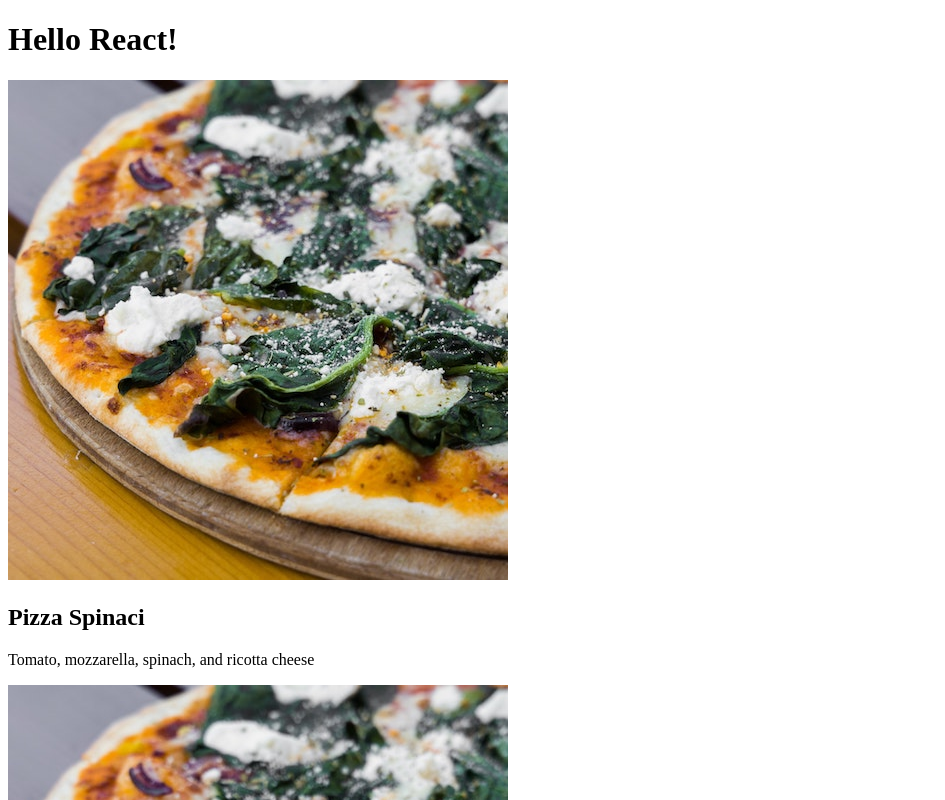
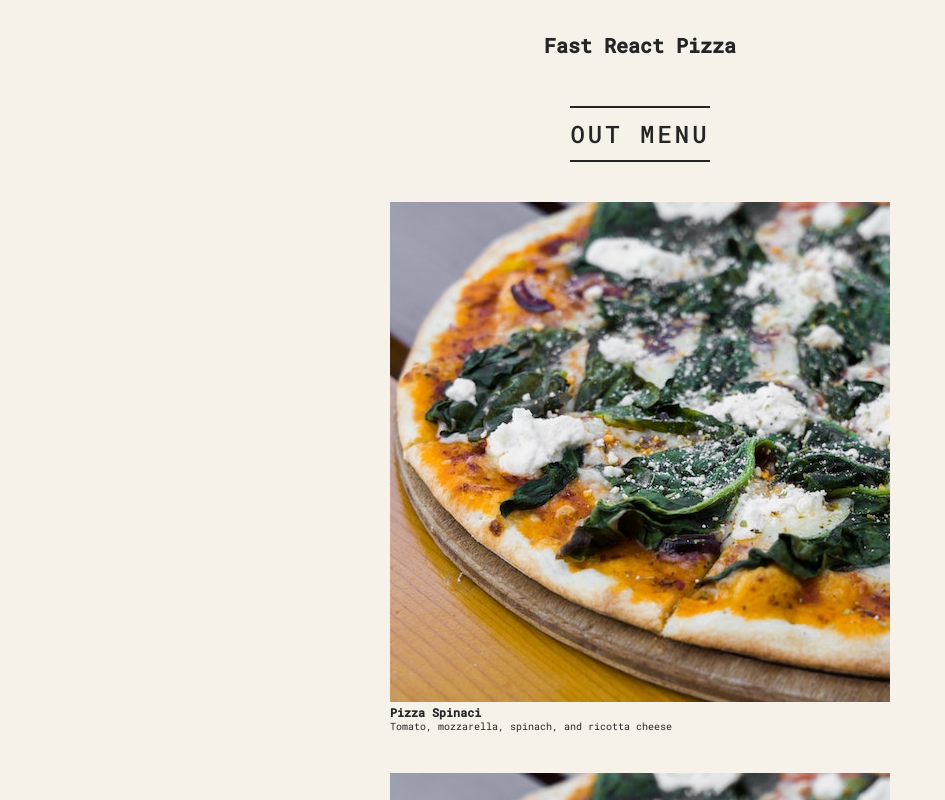
Before and after one commit to AleDegia/React, a React (Create React App) app in the folder 03_primoProgettino/pizza-menu/: page / in a window 1280 px wide. Shown: the top 800 px of the page, without its empty margins (0-945 px from the left). Built offline with nearby package versions, Linux system fonts and the light colour scheme.

Commit message:
nested components + css applicato

```diff
--- a/03_primoProgettino/pizza-menu/src/index.css
+++ b/03_primoProgettino/pizza-menu/src/index.css
@@ -1,13 +1,187 @@
-body {
+@import url('https://fonts.googleapis.com/css2?family=Roboto+Mono:ital,wght@0,300;0,400;0,500;1,300&display=swap');
+
+* {
   margin: 0;
-  font-family: -apple-system, BlinkMacSystemFont, 'Segoe UI', 'Roboto', 'Oxygen',
-    'Ubuntu', 'Cantarell', 'Fira Sans', 'Droid Sans', 'Helvetica Neue',
-    sans-serif;
-  -webkit-font-smoothing: antialiased;
-  -moz-osx-font-smoothing: grayscale;
+  padding: 0;
+  box-sizing: border-box;
 }
 
-code {
-  font-family: source-code-pro, Menlo, Monaco, Consolas, 'Courier New',
-    monospace;
+html {
+  font-size: 62.5%;
 }
+
+body {
+  font-family: 'Roboto Mono', sans-serif;
+  color: #252525;
+  font-weight: 400;
+  background-color: #f7f2e9;
+  border-bottom: 1.6rem solid #edc84b;
+  min-height: 100vh;
+  padding: 3.2rem;
+  padding-bottom: 6rem;
+}
+
+.container {
+  max-width: 80rem;
+  margin: 0 auto;
+
+  display: flex;
+  flex-direction: column;
+  align-items: center;
+  gap: 4.8rem;
+}
+
+/* *************** */
+
+.header {
+  align-self: stretch;
+}
+
+.header h1 {
+  /* Non-accessible color */
+  color: #edc84b;
+  /* color: #af8602; */
+
+  text-transform: uppercase;
+  text-align: center;
+  font-size: 5.2rem;
+  font-weight: 300;
+  letter-spacing: 3px;
+  position: relative;
+  width: 100%;
+  display: block;
+}
+
+.header h1::before,
+.header h1::after {
+  display: block;
+  content: '';
+  height: 3px;
+  width: 12rem;
+  background-color: #edc84b;
+  position: absolute;
+  top: calc(50% - 1px);
+}
+
+.header h1::before {
+  left: 0;
+}
+
+.header h1::after {
+  right: 0;
+}
+
+/* *************** */
+
+.menu {
+  display: flex;
+  flex-direction: column;
+  align-items: center;
+  gap: 4rem;
+}
+
+.menu h2 {
+  display: inline-block;
+  padding: 1rem 0;
+  border-top: 2px solid currentColor;
+  border-bottom: 2px solid currentColor;
+  font-size: 2.4rem;
+  text-transform: uppercase;
+  letter-spacing: 3px;
+  font-weight: 500;
+}
+
+.menu > p {
+  font-size: 1.5rem;
+  text-align: center;
+  line-height: 1.6;
+  width: 80%;
+}
+
+.pizzas {
+  list-style: none;
+  display: grid;
+  grid-template-columns: 1fr 1fr;
+  gap: 4.8rem;
+}
+
+.pizza {
+  display: flex;
+  gap: 3.2rem;
+}
+
+.pizza img {
+  width: 12rem;
+  aspect-ratio: 1;
+  align-self: start;
+}
+
+.pizza div {
+  display: flex;
+  flex-direction: column;
+  gap: 0.8rem;
+  padding: 0.4rem 0;
+}
+
+.pizza h3 {
+  font-size: 2rem;
+  font-weight: 400;
+}
+
+.pizza p {
+  font-size: 1.4rem;
+  font-weight: 300;
+  font-style: italic;
+  margin-bottom: auto;
+}
+
+.pizza span {
+  display: block;
+  font-size: 1.6rem;
+}
+
+.pizza.sold-out {
+  color: #888;
+}
+
+.pizza.sold-out img {
+  filter: grayscale();
+  opacity: 0.8;
+}
+
+/* *************** */
+
+.footer {
+  font-size: 1.4rem;
+}
+
+.order {
+  display: flex;
+  flex-direction: column;
+  align-items: center;
+  gap: 2.4rem;
+}
+
+.btn {
+  color: inherit;
+  font-family: inherit;
+  border: none;
+  font-size: 1.4rem;
+  font-weight: 500;
+  background-color: #edc84b;
+  padding: 1.4rem 3.2rem;
+  cursor: pointer;
+  transition: all 0.2s;
+}
+
+.btn:hover {
+  background-color: #e9bb24;
+}
+
+/*
+SPACING SYSTEM (px)
+2 / 4 / 8 / 12 / 16 / 24 / 32 / 40 / 48 / 64 / 80 / 96 / 128
+
+FONT SIZE SYSTEM (px)
+10 / 12 / 14 / 16 / 18 / 20 / 24 / 30 / 36 / 44 /52 / 62 / 74 / 86 / 98
+*/
--- a/03_primoProgettino/pizza-menu/src/index.js
+++ b/03_primoProgettino/pizza-menu/src/index.js
@@ -1,16 +1,50 @@
 import React from "react";
 import ReactDOM from "react-dom/client";
+import "./index.css";
 
 function App() {
   return (
-    <div>
-      <h1>Hello React!</h1>
+    <div className="container">
+      <Header/>
+      <Menu/>
+      <Footer/>
+    </div>
+  );
+}
 
+function Header() {
+
+  return <h1>Fast React Pizza</h1>
+}
+function Menu() {
+  return(
+    <main className="menu">
+      <h2>Out menu</h2>
       <Pizza />
       <Pizza />
       <Pizza />
-    </div>
+    </main>
+  )
+}
+function Footer(){
+  const hour = new Date().getHours();
+  const openHour = 12;
+  const closeHour = 22;
+  const isOpen = hour >= openHour && hour <= closeHour;
+
+  /*if (hour >= openHour && hour <= closeHour)
+    alert("We're currently open!");
+  else
+    alert("Sorry we're closed");*/
+  return(
+    <footer className="footer">{new Date().toLocaleTimeString} We are currently open</footer>
   );
+  //traduzione in javascript del jsx che fa Babel.. (uguale a return <footer>We're currently open!</footer>;)
+   /*return React.createElement(
+    "footer",
+    null,
+    "We're currently open!"
+  );*/
 }
 
 //componente che mostro piu volte inserendolo in quello principale che viene displayato con root.render (App)
@@ -22,7 +56,7 @@
         alt="Pizza spinaci"
       />
 
-      <h2>Pizza Spinaci</h2>
+      <h3>Pizza Spinaci</h3>
 
       <p>Tomato, mozzarella, spinach, and ricotta cheese</p>
     </div>
```
